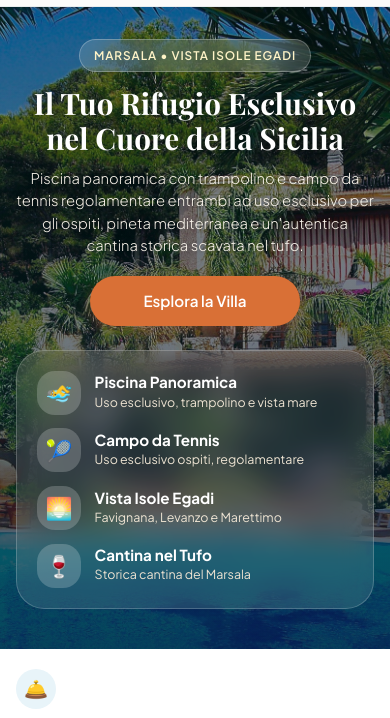
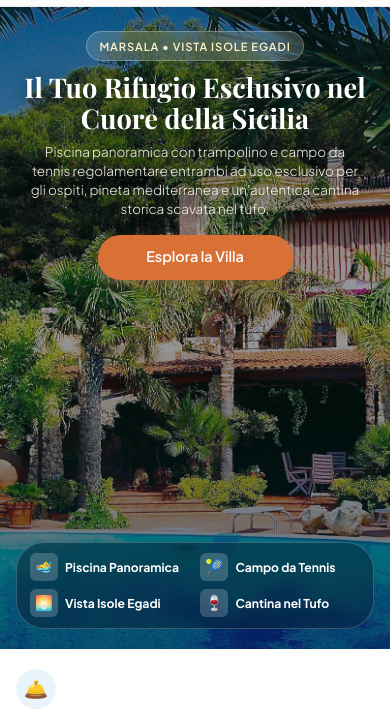
Before and after one commit to Tiume001/Villa-Tom, a plain HTML site: page index.html in a window 390 px wide. Shown: the part 51-769 px from the top of the page. Drawn offline with nearby package versions, Linux system fonts and the light colour scheme; a web font is replaced by a local one.

Commit message:
Compattato riquadro highlight Hero su mobile (2x2 slim) per lasciare visibile la foto della villa e piscina

```diff
--- a/assets/css/style.css
+++ b/assets/css/style.css
@@ -2178,32 +2178,41 @@ dialog {
   }
   .hero {
     min-height: 76dvh;
-    padding: 2rem 0 2.5rem;
+    padding: 1.5rem 0 1.25rem;
+    display: flex;
+    align-items: stretch;
+  }
+  .hero .container {
+    display: flex;
+    flex-direction: column;
+    justify-content: space-between;
+    align-items: center;
   }
   .hero-overlay {
     background: linear-gradient(
       180deg,
-      rgba(7, 35, 56, 0.26) 0%,
-      rgba(7, 35, 56, 0.4) 55%,
-      rgba(7, 35, 56, 0.68) 100%
+      rgba(7, 35, 56, 0.34) 0%,
+      rgba(7, 35, 56, 0.14) 50%,
+      rgba(7, 35, 56, 0.48) 100%
     );
   }
   .hero-badge {
-    margin-bottom: 0.85rem;
-    padding: 0.35rem 0.85rem;
-    font-size: 0.74rem;
+    margin-bottom: 0.65rem;
+    padding: 0.3rem 0.78rem;
+    font-size: 0.7rem;
   }
   .hero-title {
-    font-size: 1.85rem;
-    line-height: 1.18;
-    margin-bottom: 0.75rem;
-    text-shadow: 0 2px 14px rgba(0, 0, 0, 0.42);
+    font-size: 1.7rem;
+    line-height: 1.15;
+    margin-bottom: 0.5rem;
+    text-shadow: 0 2px 14px rgba(0, 0, 0, 0.45);
   }
   .hero-subtitle {
-    font-size: 0.92rem;
-    line-height: 1.5;
-    margin-bottom: 1.25rem;
-    text-shadow: 0 1px 10px rgba(0, 0, 0, 0.45);
+    font-size: 0.84rem;
+    line-height: 1.42;
+    margin-bottom: 1rem;
+    max-width: 92%;
+    text-shadow: 0 1px 10px rgba(0, 0, 0, 0.5);
   }
   .hero-cta-group {
     flex-direction: column;
@@ -2217,13 +2226,35 @@ dialog {
   }
   .hero-cta-group .btn-primary {
     width: auto;
-    min-width: 210px;
-    padding: 0.78rem 1.75rem;
+    min-width: 195px;
+    padding: 0.68rem 1.5rem;
+    font-size: 0.9rem;
   }
   .hero-features {
-    grid-template-columns: 1fr;
-    padding: 1.25rem;
-    gap: 0.85rem;
+    grid-template-columns: repeat(2, minmax(0, 1fr));
+    padding: 0.65rem 0.8rem;
+    gap: 0.5rem 0.65rem;
+    width: 100%;
+    margin-top: auto;
+    background: rgba(7, 35, 56, 0.52);
+    backdrop-filter: blur(8px);
+    -webkit-backdrop-filter: blur(8px);
+  }
+  .hero-feat-item {
+    gap: 0.45rem;
+  }
+  .hero-feat-icon {
+    width: 28px;
+    height: 28px;
+    font-size: 0.9rem;
+    border-radius: var(--radius-xs);
+  }
+  .hero-feat-title {
+    font-size: 0.76rem;
+    line-height: 1.2;
+  }
+  .hero-feat-desc {
+    display: none;
   }
   .channels-intro {
     flex-direction: column;
--- a/index.html
+++ b/index.html
@@ -29,7 +29,7 @@
   <link rel="stylesheet" href="assets/css/leaflet.css">
 
   <!-- Main Stylesheet -->
-  <link rel="stylesheet" href="assets/css/style.css?v=3.9">
+  <link rel="stylesheet" href="assets/css/style.css?v=4.0">
 </head>
 <body>
 
```
